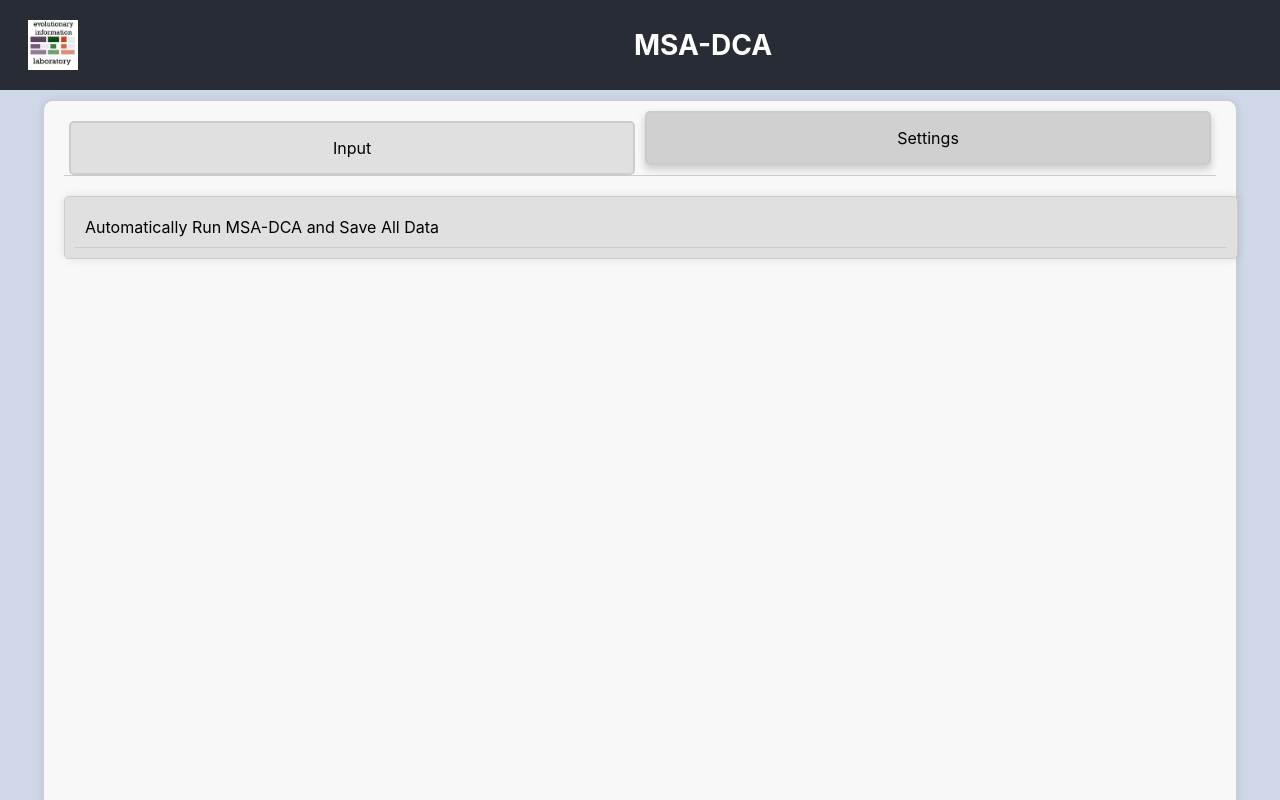
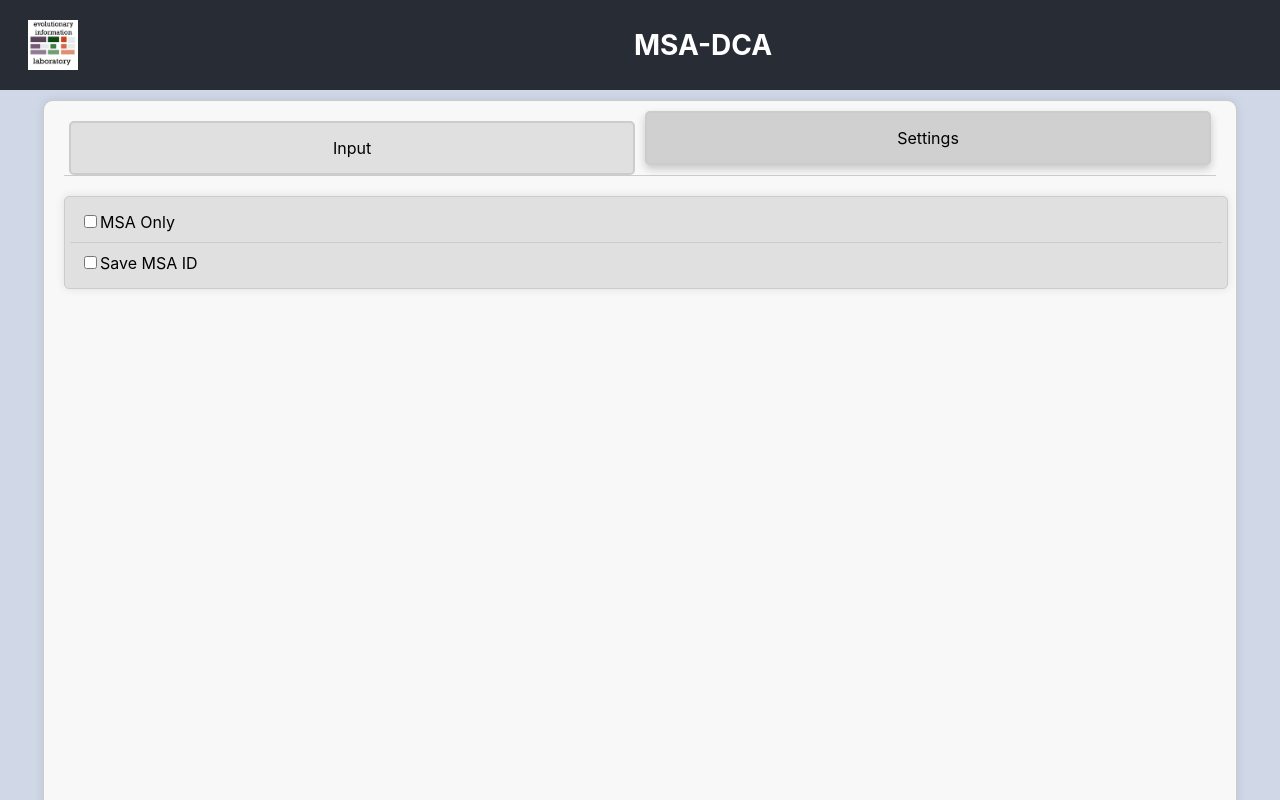
Before and after one commit to utdal/dcaServerFrontend, a React (Create React App) app: page /coevolving-pairs in a window 1280 px wide. Both pictures are taken after a click on the element "Settings". Built offline with nearby package versions, Linux system fonts and the light colour scheme.

Commit message:
functional settings

```diff
--- a/src/pages/CoevolvingPairs.js
+++ b/src/pages/CoevolvingPairs.js
@@ -1,7 +1,6 @@
 import React, { useState, useRef } from 'react';
 import HomeButton from '../components/HomeButton';
 import { generateMsa, computeDca } from '../backend/api';
-//import Sidebar from '../components/Sidebar';
 
 const CoevolvingPairs = () => {
   const [inputValue, setInputValue] = useState('');
@@ -12,7 +11,8 @@ const CoevolvingPairs = () => {
   const [isSubmitting, setIsSubmitting] = useState(false);
   const [showExamplesMenu, setShowExamplesMenu] = useState(false);
   const [showModal, setShowModal] = useState(false);
-  const [showMessage, setShowMessage] = useState(false);
+  const [msaOnly, setMsaOnly] = useState(false);
+  const [saveMsaId, setSaveMsaId] = useState(false);
   const existingTab = useRef(null);
 
   const validateInput = (value) => value.length >= 3;
@@ -54,7 +54,19 @@ const CoevolvingPairs = () => {
     console.log('Submitted:', inputValue);
 
     try {
-        const msaTask = await generateMsa(inputValue);
+      const msaTask = await generateMsa(inputValue);
+
+      if (saveMsaId) {
+        const blob = new Blob([msaTask.id], { type: 'text/plain' });
+        const url = window.URL.createObjectURL(blob);
+        const a = document.createElement('a');
+        a.href = url;
+        a.download = 'msa_id.txt';
+        a.click();
+        window.URL.revokeObjectURL(url);
+      }
+
+      if (!msaOnly) {
         const dcaTask = await computeDca(msaTask.id);
         const lastTaskIds = JSON.parse(localStorage.getItem('lastTaskIds')) || [];
         const newLastTaskId = { id: dcaTask.id, time: new Date().getTime() };
@@ -64,17 +76,16 @@ const CoevolvingPairs = () => {
 
         const url = '/tasks?ids=' + msaTask.id + ',' + dcaTask.id;
         window.open(url, '_blank');
+      } else {
+        const url = '/tasks?ids=' + msaTask.id;
+        window.open(url, '_blank');
+      }
     } catch (error) {
-        console.error('Error submitting tasks:', error);
+      console.error('Error submitting task:', error);
     } finally {
-        setIsSubmitting(false);
-        setShowMessage(true);
-        setTimeout(() => setShowMessage(false), 2000);
+      setIsSubmitting(false);
     }
-};
-
-
-
+  };
 
   const handleCancel = () => {
     setShowModal(false);
@@ -99,6 +110,9 @@ const CoevolvingPairs = () => {
       reader.readAsText(file);
     }
   };
+
+  const handleMsaOnlyChange = () => setMsaOnly((prev) => !prev);
+  const handleSaveMsaIdChange = () => setSaveMsaId((prev) => !prev);
 
   const styles = {
     app: { textAlign: 'center', backgroundColor: '#d0d8e8', height: '100vh', width: '100vw', display: 'flex', flexDirection: 'column', alignItems: 'center', overflow: 'auto' },
@@ -213,7 +227,7 @@ const CoevolvingPairs = () => {
       cursor: 'pointer'
     },
     fileInput: { marginTop: '10px' },
-    settingsMenu: { marginTop: '20px', textAlign: 'left', padding: '10px', border: '1px solid #ccc', borderRadius: '5px', backgroundColor: '#e0e0e0', width: '100%', boxShadow: '0px 0px 10px rgba(0, 0, 0, 0.1)', maxHeight: '300px', overflowY: 'auto' },
+    settingsMenu: { marginTop: '20px', marginRight: '200px', textAlign: 'left', padding: '5px', border: '1px solid #ccc', borderRadius: '5px', backgroundColor: '#e0e0e0', width: '100%', boxShadow: '0px 0px 10px rgba(0, 0, 0, 0.1)', maxHeight: '300px', overflowY: 'auto' },
     settingsOption: { padding: '10px', cursor: 'pointer', borderBottom: '1px solid #ccc' },
     settingsOptionLast: { padding: '10px', cursor: 'pointer' },
     modal: { position: 'fixed', top: '50%', left: '50%', transform: 'translate(-50%, -50%)', backgroundColor: 'white', padding: '20px', borderRadius: '8px', boxShadow: '0px 4px 8px rgba(0, 0, 0, 0.2)', zIndex: 1000 },
@@ -222,17 +236,6 @@ const CoevolvingPairs = () => {
     modalButton: { padding: '10px 20px', border: 'none', borderRadius: '4px', cursor: 'pointer' },
     modalSubmitButton: { backgroundColor: '#87CEEB', color: 'white' },
     modalCancelButton: { backgroundColor: '#e0e0e0' },
-    message: {
-      position: 'fixed',
-      bottom: '20px',
-      right: '20px',
-      padding: '10px',
-      backgroundColor: '#d0f0c0',
-      borderRadius: '5px',
-      boxShadow: '0px 2px 4px rgba(0, 0, 0, 0.2)',
-      opacity: showMessage ? 1 : 0,
-      transition: 'opacity 1s ease'
-    }
   };
 
   return (
@@ -295,25 +298,14 @@ const CoevolvingPairs = () => {
         )}
         {activeTab === 'Tab2' && (
           <div style={styles.settingsMenu}>
-            <div style={styles.settingsOption} onClick={toggleMenu}>
-              Automatically Run MSA-DCA and Save All Data
+            <div style={styles.settingsOption} onClick={handleMsaOnlyChange}>
+              <input type="checkbox" id="msaOnly" name="msaOnly" checked={msaOnly} readOnly />
+              <label htmlFor="msaOnly">MSA Only</label>
             </div>
-            {showMenu && (
-              <div>
-                <div style={styles.settingsOption}>
-                  <input type="checkbox" id="msaMatrix" name="msaMatrix" />
-                  <label htmlFor="msaMatrix">MSA Matrix</label>
-                </div>
-                <div style={styles.settingsOption}>
-                  <input type="checkbox" id="diPairs" name="diPairs" />
-                  <label htmlFor="diPairs">DI Pairs</label>
-                </div>
-                <div style={styles.settingsOptionLast}>
-                  <input type="checkbox" id="dcaMatrix" name="dcaMatrix" />
-                  <label htmlFor="dcaMatrix">DCA Matrix</label>
-                </div>
-              </div>
-            )}
+            <div style={styles.settingsOptionLast} onClick={handleSaveMsaIdChange}>
+              <input type="checkbox" id="saveMsaId" name="saveMsaId" checked={saveMsaId} readOnly />
+              <label htmlFor="saveMsaId">Save MSA ID</label>
+            </div>
           </div>
         )}
       </div>
@@ -334,10 +326,6 @@ const CoevolvingPairs = () => {
           </div>
         </>
       )}
-
-      <div style={styles.message}>
-        Your Task was Submitted!
-      </div>
     </div>
   );
 };
```
